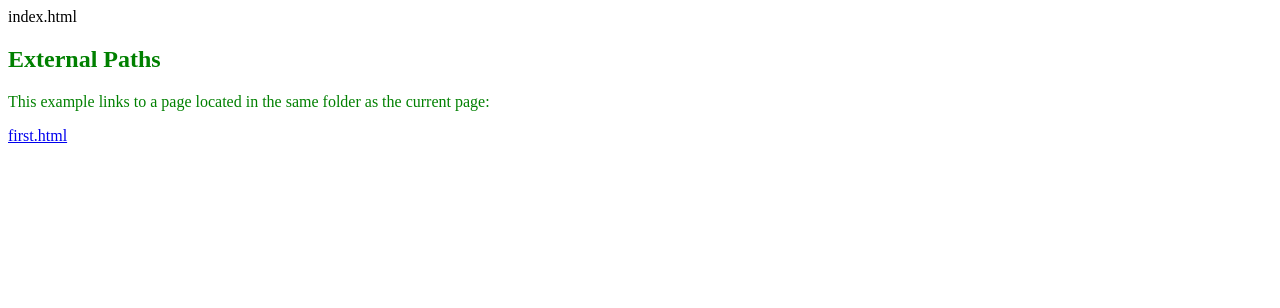
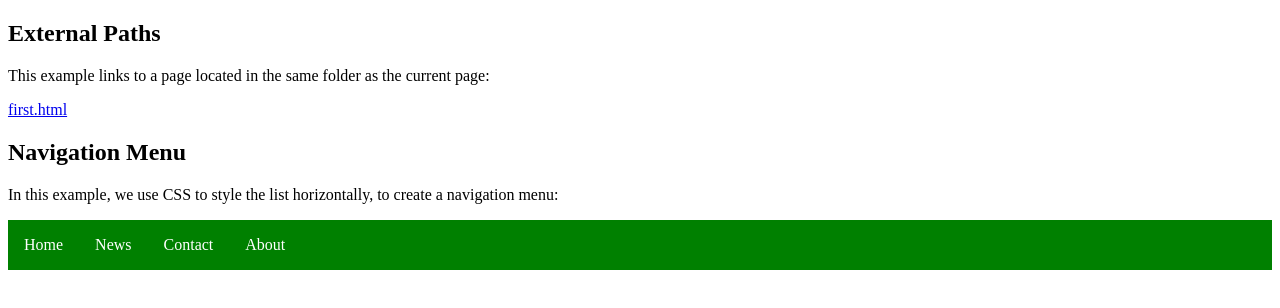
Before and after one commit to guest1945/html5, a plain HTML site: page index.html in a window 1280 px wide. Drawn offline with Linux system fonts and the light colour scheme.

Commit message:
index.html 수정(메뉴 추가)

```diff
--- a/index.html
+++ b/index.html
@@ -1,15 +1,47 @@
-index.html
-
 <!DOCTYPE html>
 <html>
-<link rel="stylesheet" href="css/ms.css">
+<head>
+<style>
+ul {
+  list-style-type: none;
+  margin: 0;
+  padding: 0;
+  overflow: hidden;
+  background-color:green
+}
+
+li {
+  float: left;
+}
+
+li a {
+  display: block;
+  color: white;
+  text-align: center;
+  padding: 16px;
+  text-decoration: none;
+}
+
+li a:hover {
+  background-color: red;
+}
+</style>
+</head>
 <body>
+    <h2>External Paths</h2>
 
-<h2>External Paths</h2>
+    <p>This example links to a page located in the same folder as the current page:</p>
 
-<p>This example links to a page located in the same folder as the current page:</p>
+    <p><a href="html/first.html">first.html</a></p>
+<h2>Navigation Menu</h2>
+<p>In this example, we use CSS to style the list horizontally, to create a navigation menu:</p>
 
-<p><a href="html/first.html">first.html</a></p>
+<ul>
+  <li><a href="#home">Home</a></li>
+  <li><a href="#news">News</a></li>
+  <li><a href="#contact">Contact</a></li>
+  <li><a href="#about">About</a></li>
+</ul>
 
 </body>
 </html>
```
